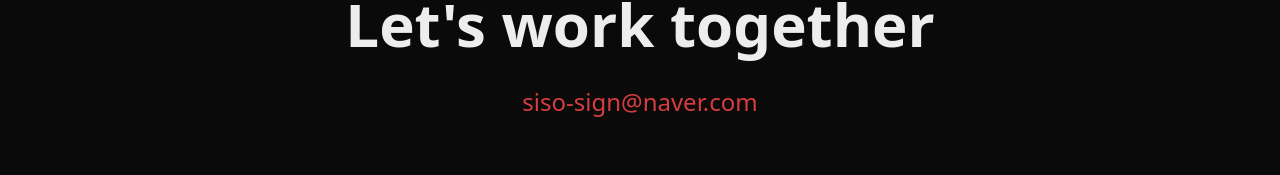
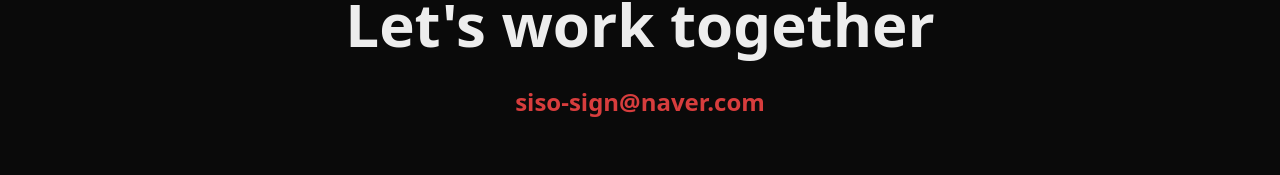
Before and after one commit to json-choi/siso-sign, a Next.js app: page / in a window 1280 px wide. Shown: the part 3725-3900 px from the top of the page. Built offline with nearby package versions, Linux system fonts and the light colour scheme.

Commit message:
Contact: make email one step bolder (font-semibold)

```diff
--- a/src/app/page.tsx
+++ b/src/app/page.tsx
@@ -91,7 +91,7 @@ export default function Home() {
       <section id="contact" className="min-h-[50vh] py-20 px-6 flex items-center justify-center">
         <div className="text-center">
           <h2 className="text-4xl md:text-6xl font-bold mb-8">Let's work together</h2>
-          <a href="mailto:siso-sign@naver.com" className="text-xl md:text-2xl text-primary hover:underline">
+          <a href="mailto:siso-sign@naver.com" className="text-xl md:text-2xl text-primary hover:underline font-semibold">
             siso-sign@naver.com
           </a>
         </div>
```
